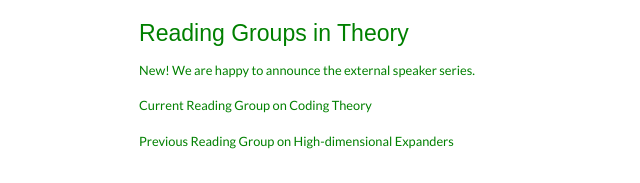
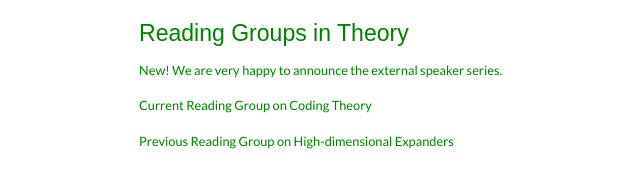
Before and after one commit to Granha/granha.github.io, a plain HTML site: page index.html in a window 1280 px wide. Shown: the part 948-1131 px from the top of the page, 31-671 px from the left. Drawn offline with nearby package versions, Linux system fonts and the light colour scheme; a web font is replaced by a local one.

Commit message:
Polishing

```diff
--- a/index.html
+++ b/index.html
@@ -96,7 +96,7 @@
 	  <h3>Reading Groups in Theory</h3>
 	  <p>
 	     <a href="https://darintuga.github.io/" class="current">
-	      New! We are happy to announce the external speaker series.
+	       New! We are very happy to announce the external speaker series.
 	    </a>
 	  <p>
 	     <a href="https://darintuga.github.io/" class="current">
```
